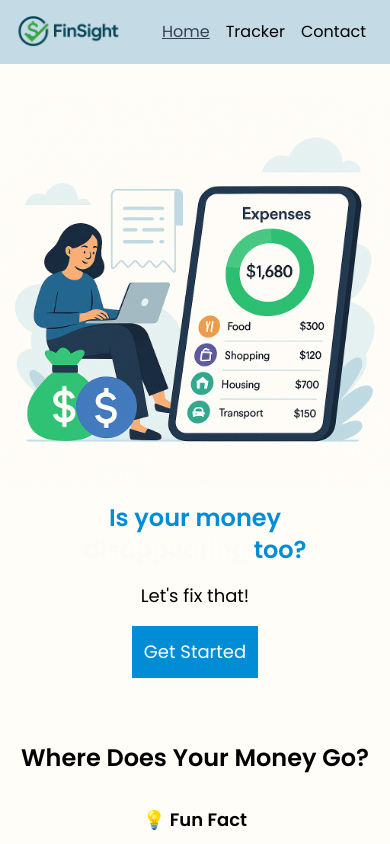
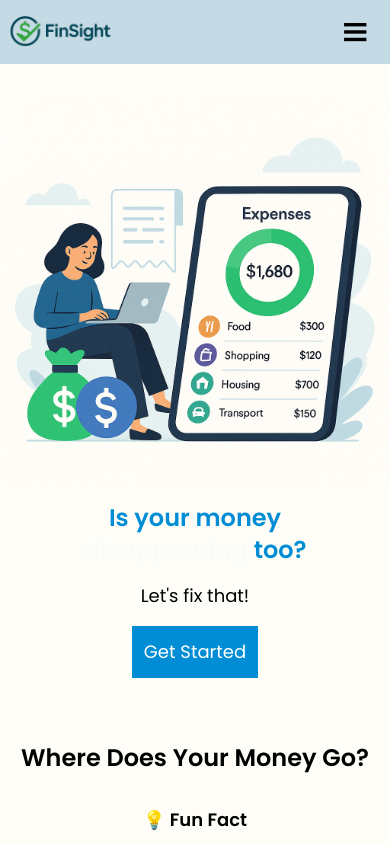
Before and after one commit to vibhugithub12/FinSight, a React (Vite) app: page / in a window 390 px wide. Shown: the top 844 px of the page. Built offline with nearby package versions, Linux system fonts and the light colour scheme.

Commit message:
Mobile dropdown adjusted

```diff
--- a/src/components/Navbar.jsx
+++ b/src/components/Navbar.jsx
@@ -1,3 +1,4 @@
+import { useEffect, useState } from "react";
 import { NavLink, useLocation } from "react-router-dom";
 
 const navItems = [
@@ -8,21 +9,56 @@ const navItems = [
 
 const Navbar = () => {
   const location = useLocation();
+  const [dropDownIcon, setDropDownIcon] = useState("|||");
+  const [dropDownVisible, setDropDownVisible] = useState(false);
+
+  // Close dropdown on clicks outside of dropdown
+  useEffect(() => {
+    const handleClick = (event) => {
+      if (dropDownVisible) {
+        // Check if click is on the dropdown button or dropdown menu
+        const isDropdownButton = event.target.closest("button");
+        const isDropdownMenu = event.target.closest(".dropdown-menu");
+
+        if (!isDropdownButton && !isDropdownMenu) {
+          setDropDownVisible(false);
+          setDropDownIcon("|||");
+        }
+      }
+    };
+
+    // Add event listener to document
+    document.addEventListener("mousedown", handleClick);
+
+    // Cleanup event listener on component unmount
+    return () => {
+      document.removeEventListener("mousedown", handleClick);
+    };
+  }, [dropDownVisible]); // Close dropdown when route changes
+
+  useEffect(() => {
+    setDropDownVisible(false);
+    setDropDownIcon("|||");
+  }, [location.pathname]);
 
   const pathName = location.pathname;
 
   return (
-    <div className="fixed bg-primary-light flex justify-between h-16 z-10 top-0 w-full px-2">
-      <a href="/" className="self-center">
+    <div className="fixed bg-primary-light flex justify-between h-16 z-10 top-0 w-full pr-10 md:px-2">
+      <NavLink className="self-center" to={"/"}>
         <img src="/logo.png" width={120} alt="" />
-      </a>
-      <ul className="flex w-1/2 items-center justify-end gap-4 px-4">
+      </NavLink>
+      <ul className="hidden md:flex w-1/2 items-center justify-end gap-4 px-4">
         {navItems.map((item, index) => {
           return (
             <li key={index}>
               <NavLink
                 to={item.route}
-                className={`${item.route==pathName?'text-gray-700 underline':'text-black'} `}
+                className={`${
+                  item.route == pathName
+                    ? "text-gray-700 underline"
+                    : "text-black"
+                } `}
               >
                 {item.itemName}
               </NavLink>
@@ -30,6 +66,39 @@ const Navbar = () => {
           );
         })}
       </ul>
+      <button
+        onClick={() => {
+          setDropDownVisible((prev) => !prev);
+          if (!dropDownVisible) {
+            setDropDownIcon("<-");
+          } else {
+            setDropDownIcon("|||");
+          }
+        }}
+        className="flex md:hidden rotate-90 text-2xl text-black font-bold"
+      >
+        {dropDownIcon}
+      </button>
+      {dropDownVisible && (
+        <ul className="md:hidden dropdown-menu fixed text-2xl top-17 text-center right-0 bg-primary-light w-full">
+          {navItems.map((item, index) => {
+            return (
+              <li className="py-2" key={index}>
+                <NavLink
+                  to={item.route}
+                  className={` ${
+                    item.route == pathName
+                      ? "text-gray-700 underline"
+                      : "text-black"
+                  } `}
+                >
+                  {item.itemName}
+                </NavLink>
+              </li>
+            );
+          })}
+        </ul>
+      )}
     </div>
   );
 };
```
